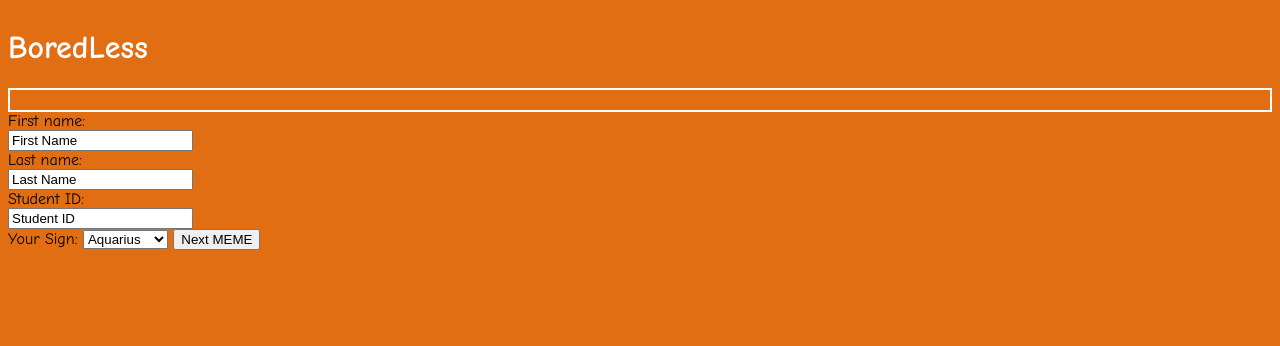
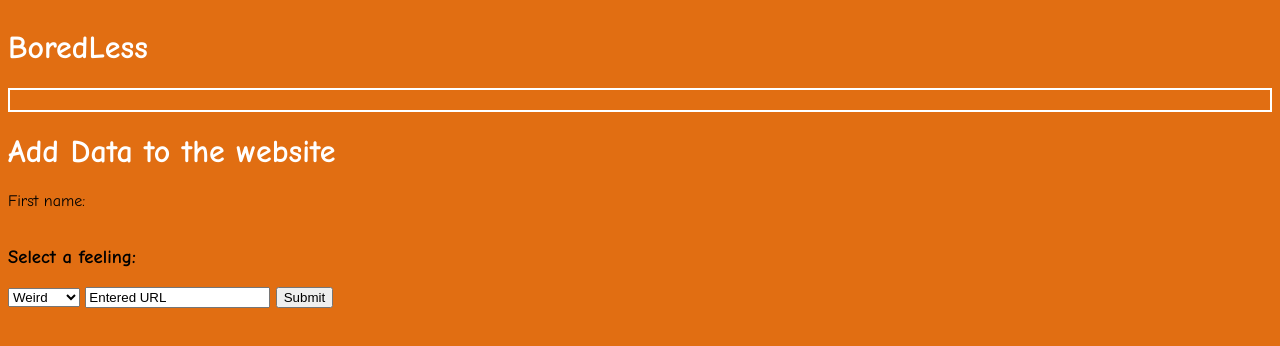
Before and after one commit to gracepfohl/BoredLess, a plain HTML site: page templates/index.html in a window 1280 px wide. Drawn offline with Linux system fonts and the light colour scheme.

Commit message:
added form with correct fields

```diff
--- a/templates/index.html
+++ b/templates/index.html
@@ -15,7 +15,7 @@
 -->
 <html>
  <head>
-   <link rel="stylesheet" type="text/css" href="/styles/styles.css">
+   <link rel="stylesheet" type="text/css" href="../styles/styles.css">
  </head>
  <body>
      <div class="pagetitle">
@@ -23,32 +23,23 @@
      </div>
      <div class="main">
      </div>
-     <form method="post" action="/new-student">
+
+     <h1>Add Data to the website</h1>
+     <form method="post" action="/">
        First name:<br>
-       <input type="text" name="first-name" value="First Name">
+
        <br>
-       Last name:<br>
-       <input type="text" name="last-name" value="Last Name">
-       <br>
-       Student ID:<br>
-       <input type="text" name="student-id" value="Student ID">
-       <br>
-       <label for="user_meme_sign">Your Sign:</label>
-       <select name="user_meme_sign">
-         <option value="Aquarius">Aquarius</option>
-         <option value="Pisces">Pisces</option>
-         <option value="Aires">Aires</option>
-         <option value="Taurus">Taurus</option>
-         <option value="Gemini">Gemini</option>
-         <option value="Cancer">Cancer</option>
-         <option value="Leo">Leo</option>
-         <option value="Virgo">Virgo</option>
-         <option value="Libra">Libra</option>
-         <option value="Scorpio">Scorpio</option>
-         <option value="Sagittarius">Sagittarius</option>
-         <option value="Capricorn">Capricorn</option>
-       </select>
-       <input type="submit" value="Next MEME">
+       <h3>Select a feeling: </h3>
+        <select>
+          <option value="Weird">Weird</option>
+          <option value="Social">Social</option>
+          <option value="Creative">Creative</option>
+          <option value="Intuitive">Intuitive</option>
+
+        </select>
+        <input type="text" name="entered_url" value="Entered URL">
+
+       <input type="submit" value="Submit">
      </form>
  </body>
 </html>
```
Also changed, not shown: templates/home.html (renamed from templates/home/home.html).
